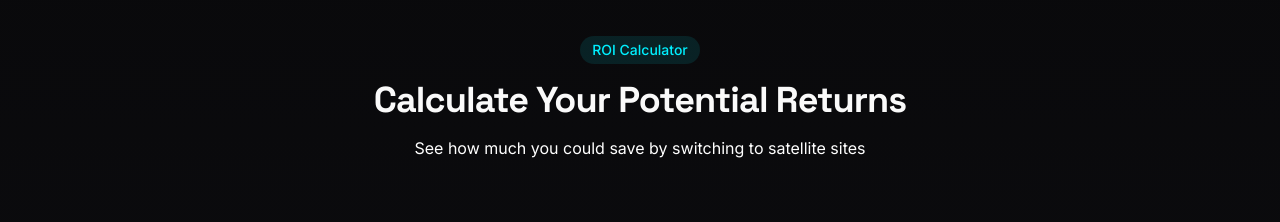
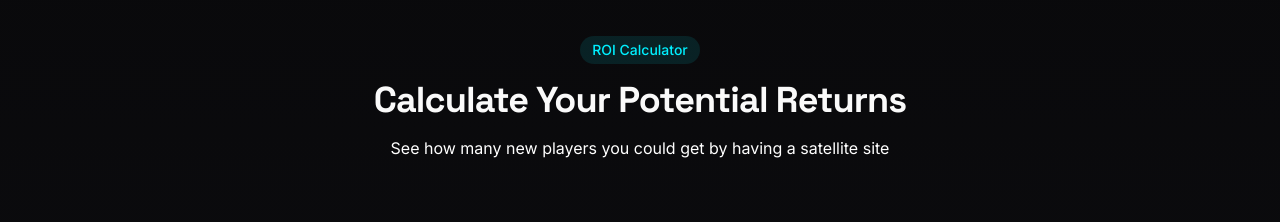
Before and after one commit to iGamingAudit/igaming-audit, a React (Vite) app: page / in a window 1280 px wide. Shown: the part 860-1082 px from the top of the page. Built offline with nearby package versions, Linux system fonts and the light colour scheme.

Commit message:
Update calculator description text
Changed the text from "See how much you could save by switching to satellite sites" to "See how many new players you could get by having a satellite site" in the Calculator component.
[skip gpt_engineer]

```diff
--- a/src/components/Calculator.tsx
+++ b/src/components/Calculator.tsx
@@ -28,7 +28,7 @@ export const Calculator = () => {
             Calculate Your Potential Returns
           </h2>
           <p className="mt-4 text-muted-foreground">
-            See how much you could save by switching to satellite sites
+            See how many new players you could get by having a satellite site
           </p>
         </div>
 
```
